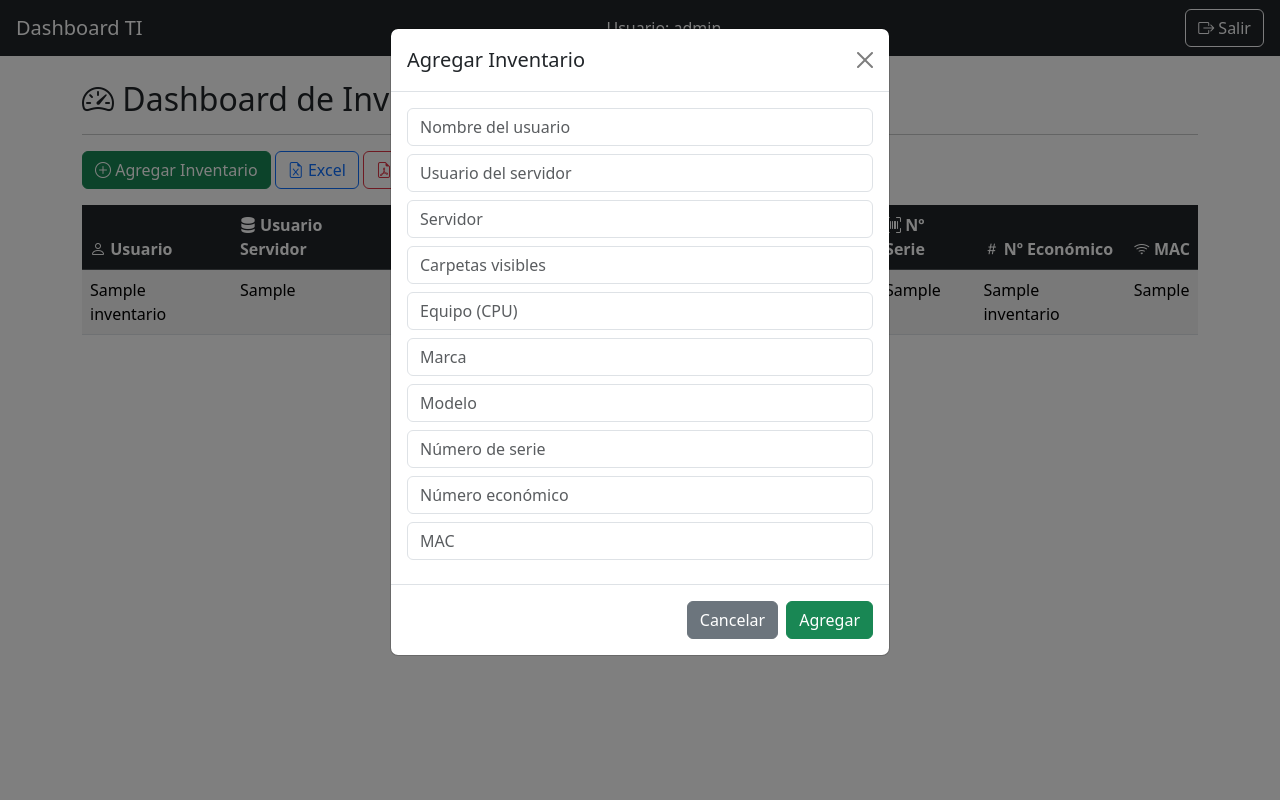
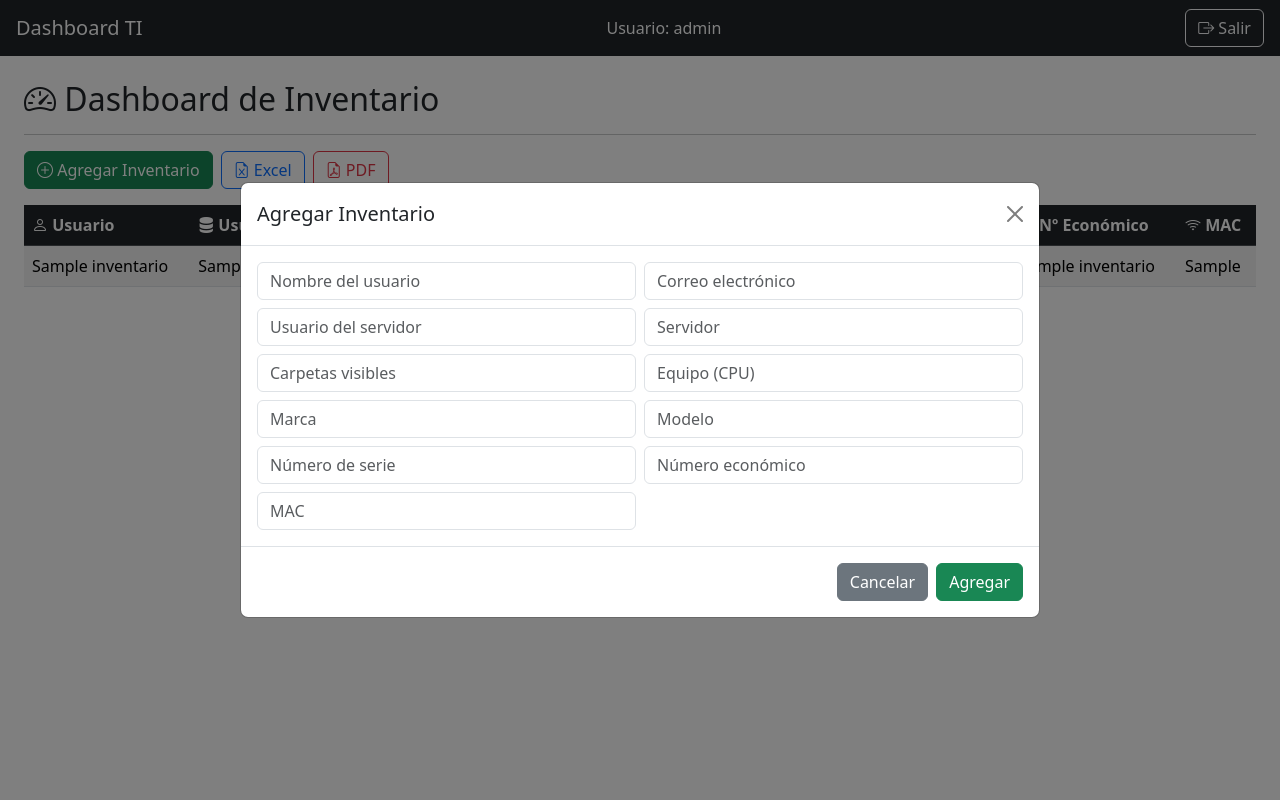
Before and after one commit to spkide/Inventari_TI, a Flask app: page /dashboard in a window 1280 px wide, after a click on "Agregar Inventario". Run offline with Flask 3, Linux system fonts and the light colour scheme; a user stored in the database is signed in; tables that the repository leaves empty hold one stand-in row (values such as "Sample post").

Commit message:
actualizacion134

```diff
--- a/templates/dashboard.html
+++ b/templates/dashboard.html
@@ -1,27 +1,32 @@
 {% extends "layout.html" %}
 {% block content %}
-<div class="container mt-4">
-  <h2><i class="bi bi-speedometer2"></i> Dashboard de Inventario</h2>
+<div class="container-fluid mt-4">
+  <h2 class="mb-3"><i class="bi bi-speedometer2"></i> Dashboard de Inventario</h2>
   <hr>
 
-  <!-- Botón Agregar -->
-  <button class="btn btn-success mb-3" data-bs-toggle="modal" data-bs-target="#modalAdd">
-    <i class="bi bi-plus-circle"></i> Agregar Inventario
-  </button>
+  <!-- Botones -->
+  <div class="d-flex flex-column flex-md-row mb-3 gap-2">
+    <button class="btn btn-success" data-bs-toggle="modal" data-bs-target="#modalAdd">
+      <i class="bi bi-plus-circle"></i> Agregar Inventario
+    </button>
 
-  <!-- Exportar -->
-  <a href="{{ url_for('export_excel') }}" class="btn btn-outline-primary mb-3"><i class="bi bi-file-earmark-excel"></i> Excel</a>
-  <a href="{{ url_for('export_pdf') }}" class="btn btn-outline-danger mb-3"><i class="bi bi-file-earmark-pdf"></i> PDF</a>
+    <a href="{{ url_for('export_excel') }}" class="btn btn-outline-primary">
+      <i class="bi bi-file-earmark-excel"></i> Excel
+    </a>
+    <a href="{{ url_for('export_pdf') }}" class="btn btn-outline-danger">
+      <i class="bi bi-file-earmark-pdf"></i> PDF
+    </a>
+  </div>
 
   <!-- Tabla -->
-  <div id="tabla-inventario">
+  <div id="tabla-inventario" class="table-responsive">
     {% include 'tabla_inventario.html' %}
   </div>
 </div>
 
 <!-- Modal Agregar Inventario -->
 <div class="modal fade" id="modalAdd" tabindex="-1">
-  <div class="modal-dialog">
+  <div class="modal-dialog modal-lg modal-dialog-centered">
     <div class="modal-content">
       <form method="post" action="{{ url_for('add') }}">
         <div class="modal-header">
@@ -29,16 +34,41 @@
           <button type="button" class="btn-close" data-bs-dismiss="modal"></button>
         </div>
         <div class="modal-body">
-          <input type="text" name="nombre_usuario" class="form-control mb-2" placeholder="Nombre del usuario" required>
-          <input type="text" name="usuario_servidor" class="form-control mb-2" placeholder="Usuario del servidor" required>
-          <input type="text" name="servidor" class="form-control mb-2" placeholder="Servidor" required>
-          <input type="text" name="carpetas" class="form-control mb-2" placeholder="Carpetas visibles" required>
-          <input type="text" name="equipo" class="form-control mb-2" placeholder="Equipo (CPU)" required>
-          <input type="text" name="marca" class="form-control mb-2" placeholder="Marca" required>
-          <input type="text" name="modelo" class="form-control mb-2" placeholder="Modelo" required>
-          <input type="text" name="numero_serie" class="form-control mb-2" placeholder="Número de serie" required>
-          <input type="text" name="numero_economico" class="form-control mb-2" placeholder="Número económico" required>
-          <input type="text" name="mac" class="form-control mb-2" placeholder="MAC" required>
+          <div class="row g-2">
+            <div class="col-12 col-md-6">
+              <input type="text" name="nombre_usuario" class="form-control" placeholder="Nombre del usuario" required>
+            </div>
+            <div class="col-12 col-md-6">
+              <input type="email" name="correo_usuario" class="form-control" placeholder="Correo electrónico" required>
+            </div>
+            <div class="col-12 col-md-6">
+              <input type="text" name="usuario_servidor" class="form-control" placeholder="Usuario del servidor" required>
+            </div>
+            <div class="col-12 col-md-6">
+              <input type="text" name="servidor" class="form-control" placeholder="Servidor" required>
+            </div>
+            <div class="col-12 col-md-6">
+              <input type="text" name="carpetas" class="form-control" placeholder="Carpetas visibles" required>
+            </div>
+            <div class="col-12 col-md-6">
+              <input type="text" name="equipo" class="form-control" placeholder="Equipo (CPU)" required>
+            </div>
+            <div class="col-12 col-md-6">
+              <input type="text" name="marca" class="form-control" placeholder="Marca" required>
+            </div>
+            <div class="col-12 col-md-6">
+              <input type="text" name="modelo" class="form-control" placeholder="Modelo" required>
+            </div>
+            <div class="col-12 col-md-6">
+              <input type="text" name="numero_serie" class="form-control" placeholder="Número de serie" required>
+            </div>
+            <div class="col-12 col-md-6">
+              <input type="text" name="numero_economico" class="form-control" placeholder="Número económico" required>
+            </div>
+            <div class="col-12 col-md-6">
+              <input type="text" name="mac" class="form-control" placeholder="MAC" required>
+            </div>
+          </div>
         </div>
         <div class="modal-footer">
           <button class="btn btn-secondary" data-bs-dismiss="modal">Cancelar</button>
```
